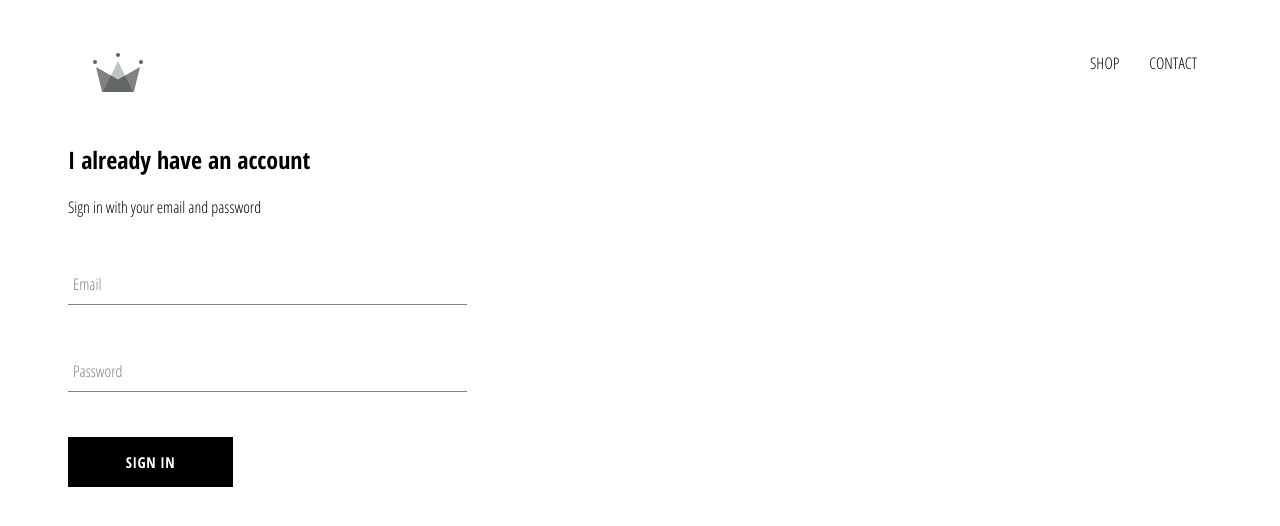
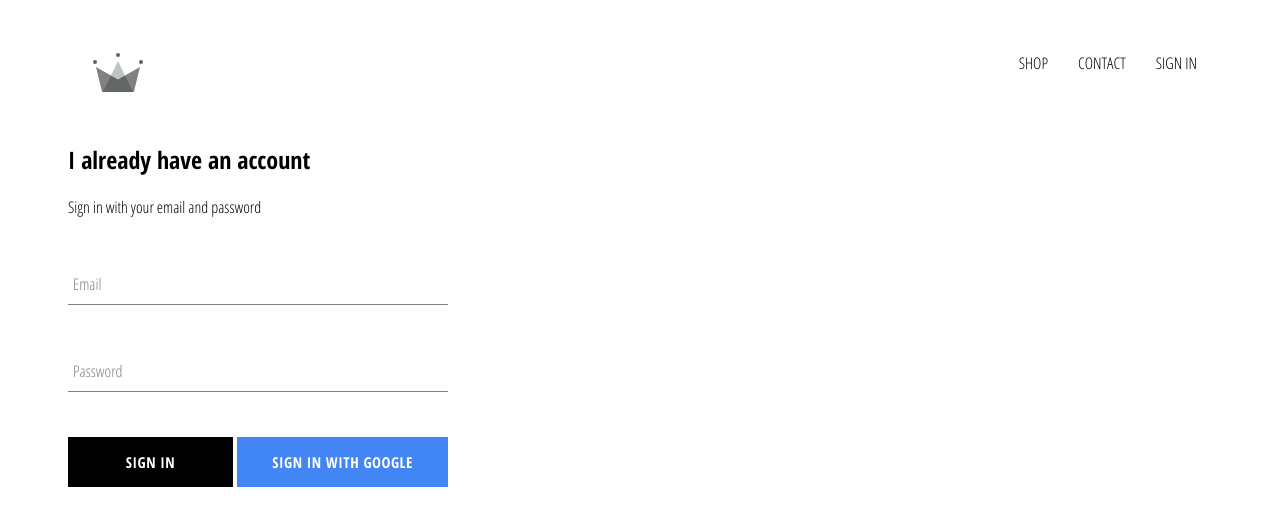
Before and after one commit to yevhenii-pyl/e-commerce-react, a React (Create React App) app: page /signin in a window 1280 px wide. Shown: the top 526 px of the page. Built offline with nearby package versions, Linux system fonts and the light colour scheme; no server answers.

Commit message:
added firebase auth

```diff
--- a/package.json
+++ b/package.json
@@ -6,6 +6,7 @@
     "@testing-library/jest-dom": "^5.11.6",
     "@testing-library/react": "^11.2.2",
     "@testing-library/user-event": "^12.5.0",
+    "firebase": "^8.1.2",
     "react": "^17.0.1",
     "react-dom": "^17.0.1",
     "react-router-dom": "^5.2.0",
--- a/src/components/App.js
+++ b/src/components/App.js
@@ -7,11 +7,33 @@
 import HomePage from '../pages/homepage/homepage.component'
 import ShopPage from '../pages/shop/shop.component'
 import SignInAndSignUpPage from '../pages/sign-in-and-sign-up/sign-in-and-sign-up.component'
+import { auth } from "../firebase/firebase.utils";
 
-const App = () => {
+class App extends React.Component {
+    constructor(){
+        super()
+
+        this.state = {
+            currentUser: null
+        }
+    }
+
+    unsubscribeFromAuth = null
+
+    componentDidMount(){
+        this.unsubscribeFromAuth = auth.onAuthStateChanged(user => {
+            this.setState({ currentUser: user})
+        })
+    }
+
+    componentWillUnmount(){
+        this.unsubscribeFromAuth()
+    }
+
+    render(){
         return (
             <div>
-            <Header />
+                <Header currentUser={this.state.currentUser}/>
                 <Switch>
                     <Route path='/' exact component={ HomePage } />
                     <Route path='/shop' component={ ShopPage } />
@@ -20,5 +42,6 @@
             </div>
         )
     }
+}
 
 export default App
--- a/src/components/App.scss
+++ b/src/components/App.scss
@@ -1,3 +1,7 @@
+* {
+  box-sizing: border-box;
+}
+
 body {
   font-family: "Open Sans Condensed";
   padding: 20px 60px;
--- a/src/components/custom-button/custom-button.component.jsx
+++ b/src/components/custom-button/custom-button.component.jsx
@@ -2,10 +2,9 @@
 
 import './custom-button.styles.scss'
 
-const CustomButton = ({ children, ...otherProps }) => {
-    console.log(children)
+const CustomButton = ({ children, isGoogleSignIn, ...otherProps }) => {
     return (
-        <button className="custom-button" {...otherProps} >
+        <button className={`${isGoogleSignIn ? 'google-sign-in' : ''} custom-button`} {...otherProps} >
             {children}
         </button>
     )
--- a/src/components/custom-button/custom-button.styles.scss
+++ b/src/components/custom-button/custom-button.styles.scss
@@ -20,4 +20,14 @@
     border: 1px solid black;
     transition: 0.3s all;
   }
+
+  &.google-sign-in {
+    background-color: #4285f4;
+    color: white;
+
+    &:hover {
+      background-color: #357ae8;
+      border: none;
+    }
+  }
 }
--- a/src/components/header/header.component.jsx
+++ b/src/components/header/header.component.jsx
@@ -1,10 +1,11 @@
 import React from 'react'
 import { Link } from 'react-router-dom'
+import { auth } from '../../firebase/firebase.utils'
 
 import './header.styles.scss'
 import { ReactComponent as Logo } from '../../assets/crown.svg'
 
-const Header = () => {
+const Header = ({currentUser}) => {
     return(
         <div className="header">
             <Link to="/" className="logo-container">
@@ -14,6 +15,12 @@
             <div className="options">
                 <Link to="/shop" className="option"> SHOP </Link>
                 <Link to="/shop" className="option"> CONTACT </Link>
+                {
+                    currentUser ?
+                    <div className="option" onClick={()=> auth.signOut()}> SIGN OUT </div>
+                    :
+                    <Link to="/signin" className="option"> SIGN IN </Link>
+                }
             </div>
         </div>
     )
--- a/src/components/header/header.styles.scss
+++ b/src/components/header/header.styles.scss
@@ -20,6 +20,7 @@
 
     .option {
       padding: 10px 15px;
+      cursor: pointer;
     }
   }
 }
--- a/src/components/sign-in/sign-in.component.jsx
+++ b/src/components/sign-in/sign-in.component.jsx
@@ -4,6 +4,8 @@
 
 import FormInput from '../form-input/form-input.component'
 import CustomButton from '../custom-button/custom-button.component'
+
+import { SignInWithGoogle } from '../../firebase/firebase.utils'
 
 class SignIn extends React.Component{
     constructor(props){
@@ -14,6 +16,7 @@
             password: ''
         }
     }
+
 
     handleSubmit = e => {
         e.preventDefault()
@@ -40,7 +43,6 @@
                         value={this.state.email}
                         handleChange={this.handleChange}
                         label="Email"
-                        required
                     />
 
                     <FormInput
@@ -49,10 +51,12 @@
                         value={this.state.password}
                         handleChange={this.handleChange}
                         label="Password"
-                        required
                     />
 
-                    <CustomButton type="submit" value="Sign In" > Sign In </CustomButton>
+                    <div className="buttons">
+                        <CustomButton type="submit" > Sign In </CustomButton>
+                        <CustomButton  onClick={SignInWithGoogle} isGoogleSignIn> Sign In With Google </CustomButton>
+                    </div>
                 </form>
             </div>
         )
--- a/src/components/sign-in/sign-in.styles.scss
+++ b/src/components/sign-in/sign-in.styles.scss
@@ -1,9 +1,14 @@
 .sign-in {
-  width: 30vw;
+  width: 380px;
   display: flex;
   flex-direction: column;
 
   .title {
     margin: 10px;
   }
+
+  .buttons {
+    display: flex;
+    justify-content: space-between;
+  }
 }
--- /dev/null
+++ b/src/firebase/firebase.utils.js
@@ -0,0 +1,26 @@
+import firebase from 'firebase/app'
+import 'firebase/firestore'
+import 'firebase/auth'
+
+const config = {
+    apiKey: "AIzaSyCPYN11a6IrVSmTQJ0fAWrFAYGL-gj5Kns",
+    authDomain: "e-commerce-react-ce6e8.firebaseapp.com",
+    projectId: "e-commerce-react-ce6e8",
+    storageBucket: "e-commerce-react-ce6e8.appspot.com",
+    messagingSenderId: "755154225863",
+    appId: "1:755154225863:web:d28ad8fc8b31d133914ce2",
+    measurementId: "G-R9X27ZZ6ZT"
+}
+
+firebase.initializeApp(config)
+
+export const auth = firebase.auth()
+export const firestore = firebase.firestore()
+
+const provider = new firebase.auth.GoogleAuthProvider()
+provider.setCustomParameters({
+    prompt: 'select_account'
+})
+export const SignInWithGoogle = () => auth.signInWithPopup(provider)
+
+export default firebase
```
Also changed, not shown: src/pages/sign-in-and-sign-up/sign-in-and-sign-up.component.jsx (line endings or trailing spaces), 2 other files (tests, documents, lock files or other folders). Lines whose indentation alone changed are shown as unchanged.
